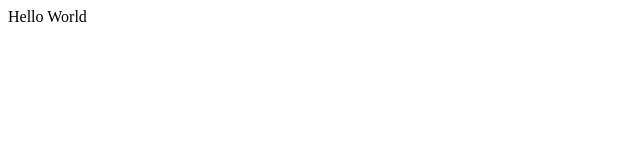
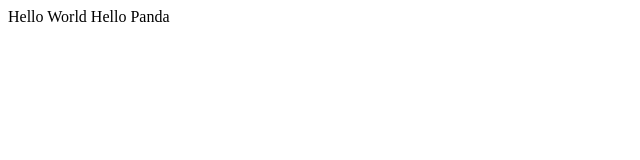
Before and after one commit to KhaylaLevina19/Pratikum-1, a plain HTML site: page Index.html in a window 1280 px wide. Shown: the whole page, without its empty margins (0-640 px from the left). Drawn offline with Linux system fonts and the light colour scheme.

Commit message:
Menambah File

```diff
--- a/Index.html
+++ b/Index.html
@@ -7,5 +7,6 @@
 </head>
 <body>
     Hello World
+    Hello Panda
 </body>
 </html>
```
